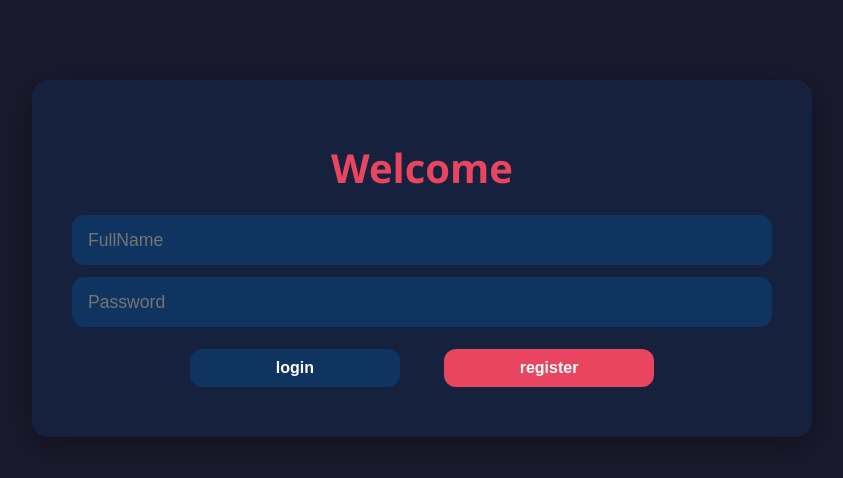
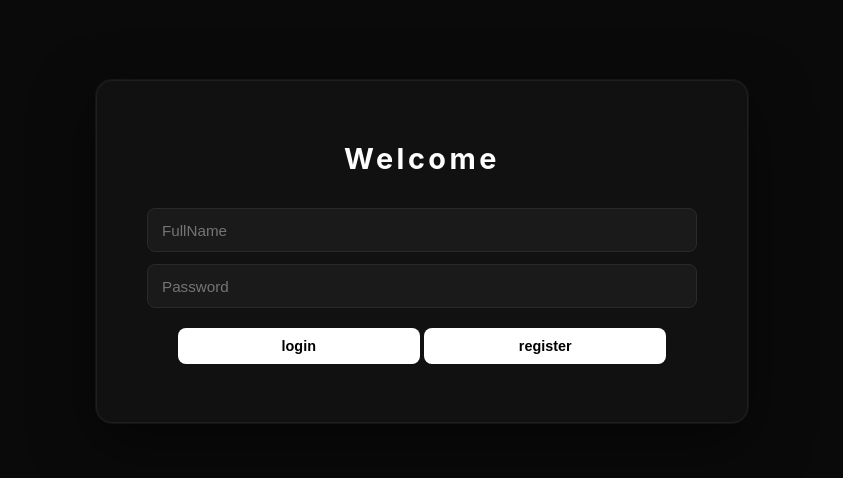
Before and after one commit to YazidNajimHassane/secure-vault, a Flask app: page / in a window 1280 px wide. Shown: the top 478 px of the page, without its empty margins (218-1061 px from the left). Run offline with Flask 3, Linux system fonts and the light colour scheme.

Commit message:
Adjust the  style

```diff
--- a/static/style.css
+++ b/static/style.css
@@ -1,37 +1,39 @@
 body {
-    background-color: #1a1a2e;
-    font-family: 'Segoe UI', Tahoma, Geneva, Verdana, sans-serif;
-    color: #eee;
+    background-color: #0a0a0a;
+    font-family: 'Inter', -apple-system, BlinkMacSystemFont, sans-serif;
+    color: #ededed;
 }
 
 .container {
     margin: 80px auto;
-    padding: 40px;
+    padding: 50px ;
     display: block;
-    border: none;
+    border: 1px solid #1f1f1f;
     border-radius: 16px;
-    max-width: 700px;
+    max-width: 550px;
     text-align: center;
-    box-shadow: 0 8px 32px rgba(0, 0, 0, 0.4);
-    background-color: #16213e;
+    box-shadow: 0 0 0 1px rgba(255,255,255,0.05), 0 20px 60px rgba(0,0,0,0.5);
+    background-color: #111111;
 }
 
 .inputs {
     width: 100%;
-    height: 50px;
-    border-radius: 12px;
-    border: 1px solid #0f3460;
+    height: 44px;
+    border-radius: 8px;
+    border: 1px solid #2a2a2a;
     margin-bottom: 12px;
-    padding-left: 15px;
+    padding-left: 14px;
     box-sizing: border-box;
-    font-size: 1.1rem;
-    color: #eee;
-    background-color: #0f3460;
+    font-size: 0.95rem;
+    color: #ededed;
+    background-color: #1a1a1a;
     outline: none;
+    transition: border 0.2s;
 }
 
 .inputs:focus {
-    border: 1px solid #e94560;
+    border: 1px solid #555;
+    background-color: #1f1f1f;
 }
 
 table {
@@ -41,78 +43,81 @@ table {
 }
 
 h1 {
-    margin: 20px auto;
+    margin: 10px auto 32px;
     text-align: center;
-    font-size: 2.5rem;
-    color: #e94560;
+    font-size: 1.8rem;
+    font-weight: bold;
+    color: #ffffff;
+    letter-spacing: 3.5px;
 }
 
 .btn {
-    padding: 10px;
-    margin: 10px 20px;
-    width: 30%;
-    border-radius: 12px;
+    padding: 10px 16px;
+    margin: 8px auto;
+    width: 44%;
+    border-radius: 8px;
     border: none;
     cursor: pointer;
-    font-size: 1rem;
-    font-weight: bold;
+    font-size: 0.9rem;
+    font-weight: 600;
     color: white;
-    transition: background-color 0.3s;
+    transition: opacity 0.2s, transform 0.1s;
+}
+
+.btn:hover {
+    opacity: 0.55;
+}
+
+.btn:active {
+    transform: scale(0.97);
 }
 
 .btn_register {
-    background-color: #e94560;
-}
-.btn_register:hover {
-    background-color: #c73652;
+    background-color: #ffffff;
+    color: #000000;
 }
 
 .btn_login {
-    background-color: #0f3460;
-}
-.btn_login:hover {
-    background-color: #1a5276;
+    background-color: #ffffff;
+    color: #000000;
 }
 
 .btn_logout {
-    background-color: #e94560;
-}
-.btn_logout:hover {
-    background-color: #c73652;
+    background-color: #e10808;
 }
 
 .btn_add {
-    background-color: #0f3460;
-}
-.btn_add:hover {
-    background-color: #1a5276;
+    background-color: #ffffff;
+    color: #000000;
 }
 
 .btn_delete {
-    background-color: #e94560;
-}
-.btn_delete:hover {
-    background-color: #c73652;
+    background-color: #e10808;
 }
 
 .btn_valide {
-    background-color: #0f3460;
-}
-.btn_valide:hover {
-    background-color: #1a5276;
+    background-color: #ffffff;
+    color: #000000;
 }
 
 td {
-    font-weight: bold;
-    color: #eee;
-    padding: 10px;
+    font-weight: 400;
+    color: #a0a0a0;
+    padding: 14px 12px;
+    border-bottom: 1px solid #1f1f1f;
+    font-size: 0.9rem;
 }
 
 th {
-    background-color: #0f3460;
-    height: 35px;
-    color: #e94560;
-    padding: 10px;
+    background-color: #0a0a0a;
+    height: 40px;
+    color: #898686;
+    padding: 12px;
+    font-weight: 900;
+    font-size: 0.75rem;
+    text-transform: uppercase;
+    letter-spacing: 1px;
+    border-bottom: 1px solid #1f1f1f;
 }
 #error{
     color: red;
```
